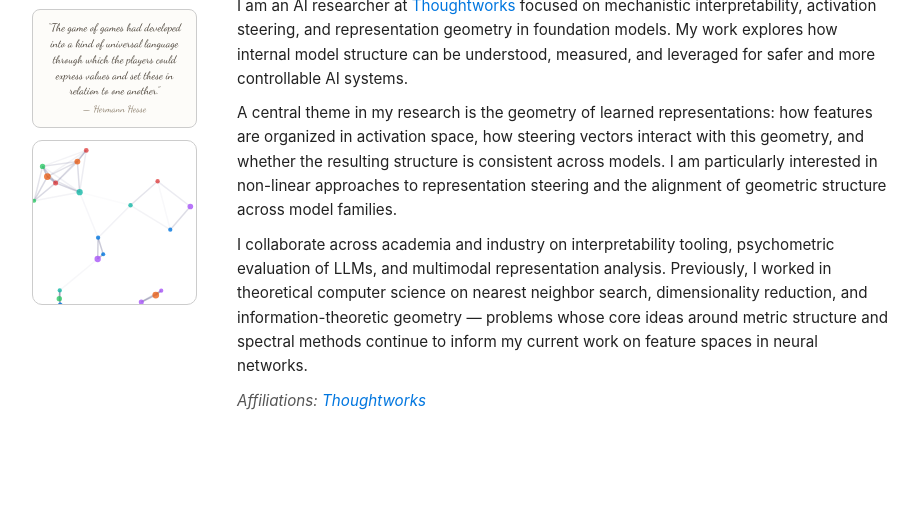
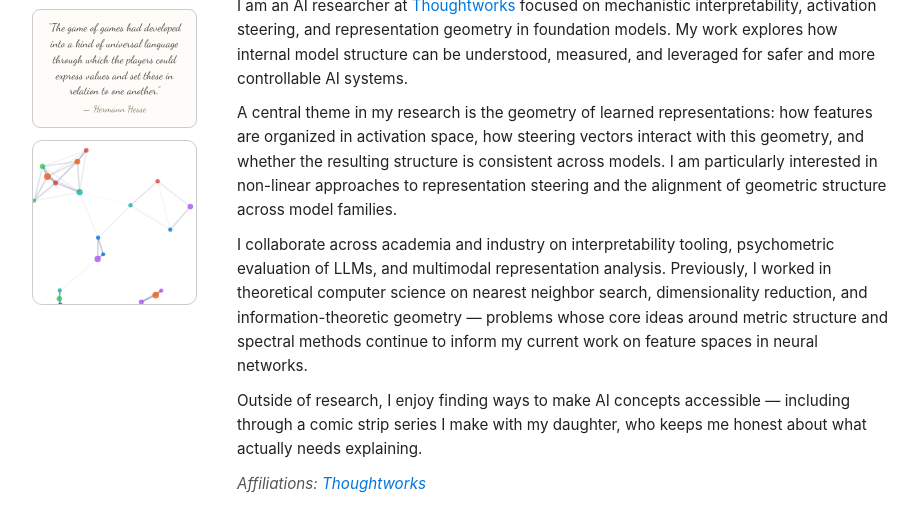
Before and after one commit to amirali-abdullah/amirali-abdullah.github.io, a plain HTML site: page index.html in a window 1280 px wide. Shown: the part 250-768 px from the top of the page, without its empty margins (178-1096 px from the left). Drawn offline with Linux system fonts and the light colour scheme.

Commit message:
Add personal note about science communication with daughter
Co-Authored-By: Claude Sonnet 4.6 <noreply@anthropic.com>

```diff
--- a/index.html
+++ b/index.html
@@ -102,6 +102,12 @@
         &mdash; problems whose core ideas around metric structure and spectral
         methods continue to inform my current work on feature spaces in neural
         networks.
+      </p>
+
+      <p>
+        Outside of research, I enjoy finding ways to make AI concepts accessible
+        &mdash; including through a comic strip series I make with my daughter,
+        who keeps me honest about what actually needs explaining.
       </p>
 
       <p class="affiliations">
```
